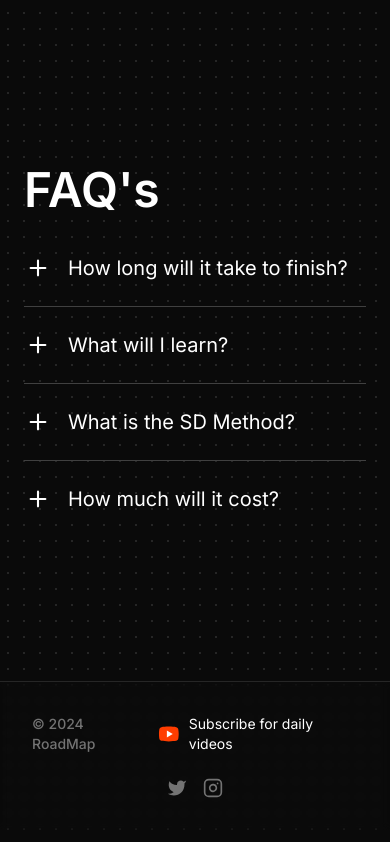
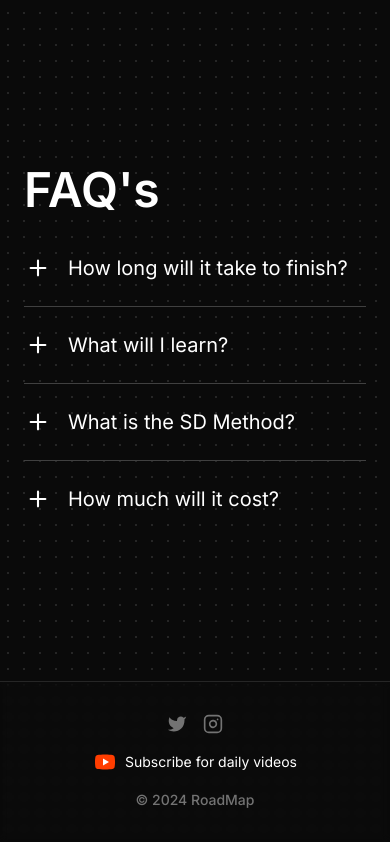
Before and after one commit to AydosJs/nazzyAbi, a Next.js app: page / in a window 390 px wide. Shown: the part 5051-5893 px from the top of the page. Built offline with nearby package versions, Linux system fonts and the light colour scheme.

Commit message:
footer positions fixxed

```diff
--- a/app/components/Footer.tsx
+++ b/app/components/Footer.tsx
@@ -3,15 +3,15 @@ import Link from "next/link"
 const Footer = () => {
   return (
     <footer className="text-white border-t border-neutral-800 mt-20 backdrop-blur-sm backdrop-filter body-font">
-      <div className="container p-8 mx-auto flex items-center sm:justify-between flex-col sm:flex-row space-y-6 sm:space-y-0">
-        <div className="flex flex-row items-center space-x-2">
+      <div className="container p-8 mx-auto flex items-center sm:justify-between flex-col-reverse sm:flex-row gap-4 sm:gap-0 sm:space-y-0">
+        <div className="flex flex-col-reverse sm:flex-row items-center sm:space-x-2">
           <p className="text-sm text-neutral-500 font-medium">
             © 2024 RoadMap
           </p>
           <span className="hidden sm:inline-block text-neutral-700">
             |
           </span>
-          <Link target="blank" href={'https://www.youtube.com/@NizzyABI'} className="hover:underline transition-all text-sm flex flex-row items-center">
+          <Link target="blank" href={'https://www.youtube.com/@NizzyABI'} className="mb-4 sm:mb-0 hover:underline transition-all text-sm flex flex-row items-center">
             <svg className='w-6 h-6 mr-2' xmlns="http://www.w3.org/2000/svg" x="0px" y="0px" width="100" height="100" viewBox="0 0 48 48">
               <path fill="#FF3D00" d="M43.2,33.9c-0.4,2.1-2.1,3.7-4.2,4c-3.3,0.5-8.8,1.1-15,1.1c-6.1,0-11.6-0.6-15-1.1c-2.1-0.3-3.8-1.9-4.2-4C4.4,31.6,4,28.2,4,24c0-4.2,0.4-7.6,0.8-9.9c0.4-2.1,2.1-3.7,4.2-4C12.3,9.6,17.8,9,24,9c6.2,0,11.6,0.6,15,1.1c2.1,0.3,3.8,1.9,4.2,4c0.4,2.3,0.9,5.7,0.9,9.9C44,28.2,43.6,31.6,43.2,33.9z"></path><path fill="#FFF" d="M20 31L20 17 32 24z"></path>
             </svg>
```
